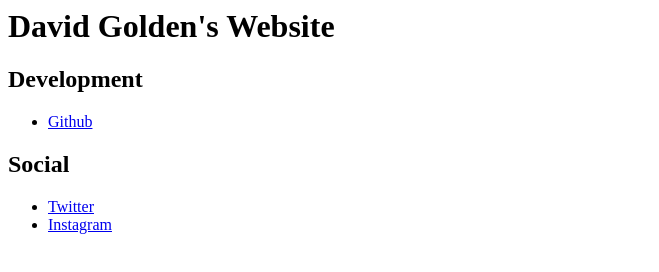
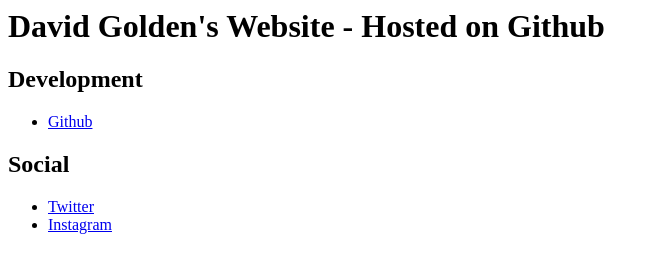
Before and after one commit to dcgolden/dcgolden.github.io, a plain HTML site: page index.html in a window 1280 px wide. Shown: the whole page, without its empty margins (0-659 px from the left). Drawn offline with Linux system fonts and the light colour scheme.

Commit message:
Update index.html

```diff
--- a/index.html
+++ b/index.html
@@ -1,9 +1,9 @@
 <html>
 <head>
-	<title>A site by David Golden</title>
+	<title>David Golden's Website</title>
 </head>
 <body>
-<h1>David Golden&#39;s Website</h1>
+<h1>David Golden's Website - Hosted on Github</h1>
 
 <h2>Development</h2>
 
```
